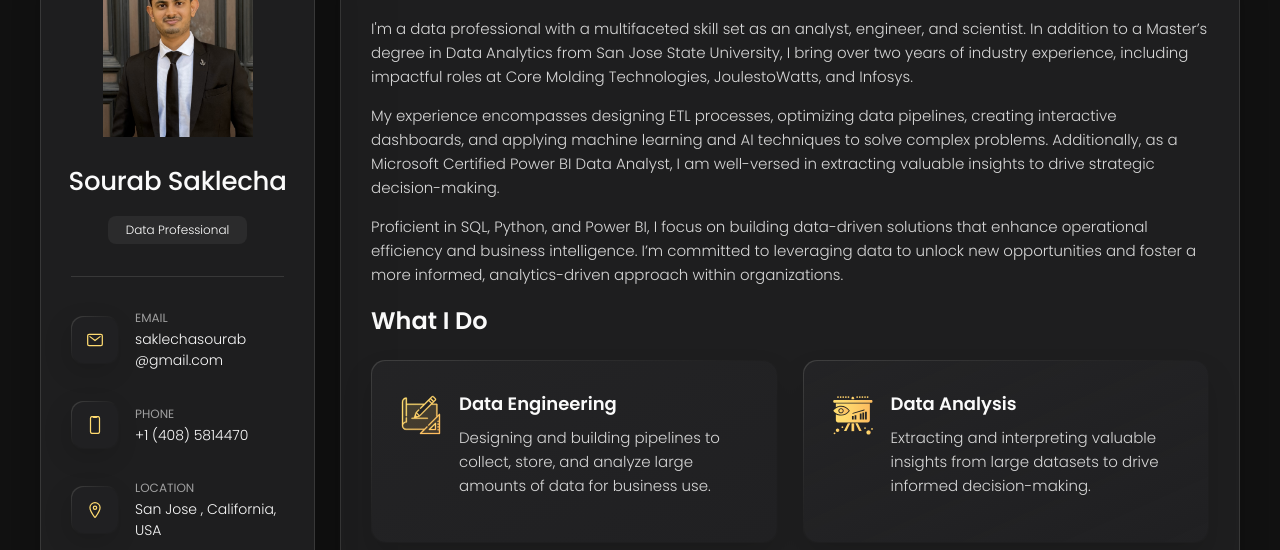
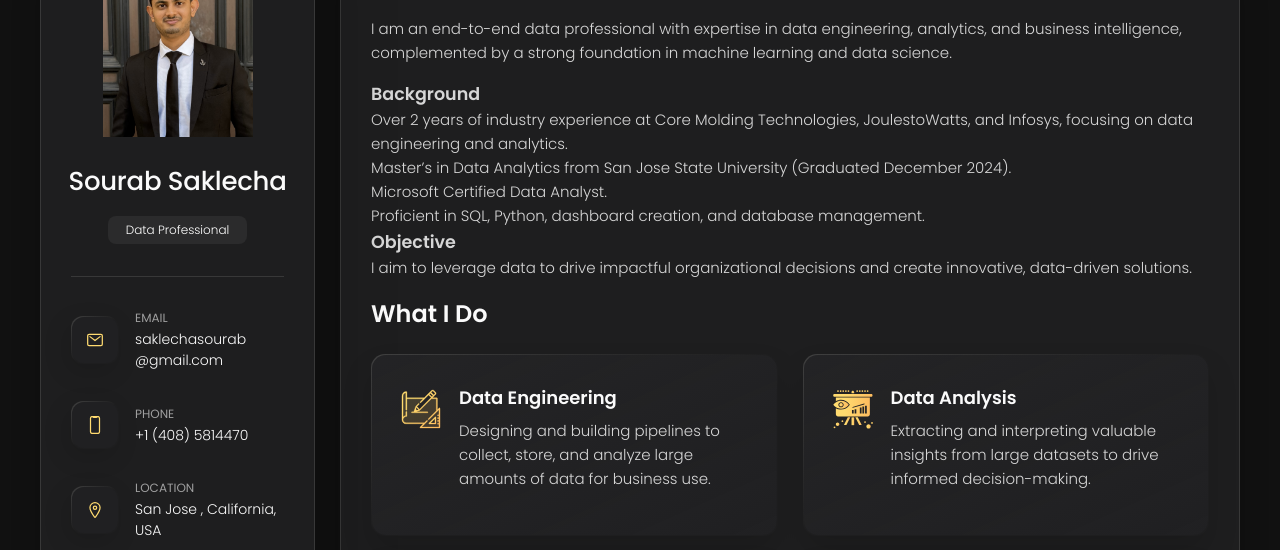
Before and after one commit to SSaklecha/SSaklecha.github.io, a plain HTML site: page index.html in a window 1280 px wide. Shown: the part 162-712 px from the top of the page. Drawn offline with nearby package versions, Linux system fonts and the light colour scheme.

Commit message:
Update index.html

```diff
--- a/index.html
+++ b/index.html
@@ -184,17 +184,18 @@
         </header>
 
         <section class="about-text">
-          <p>
-            I'm a data professional with a multifaceted skill set as an analyst, engineer, and scientist. In addition to a Master’s degree in Data Analytics from San Jose State University, I bring over two years of industry experience, including impactful roles at Core Molding Technologies, JoulestoWatts, and Infosys.
-          </p>
+          <p>I am an end-to-end data professional with expertise in data engineering, analytics, and business intelligence, complemented by a strong foundation in machine learning and data science.</p>
 
-          <p>
-            My experience encompasses designing ETL processes, optimizing data pipelines, creating interactive dashboards, and applying machine learning and AI techniques to solve complex problems. Additionally, as a Microsoft Certified Power BI Data Analyst, I am well-versed in extracting valuable insights to drive strategic decision-making.
-          </p>
+          <h3>Background</h3>
+          <ul>
+            <li>Over 2 years of industry experience at Core Molding Technologies, JoulestoWatts, and Infosys, focusing on data engineering and analytics.</li>
+            <li>Master’s in Data Analytics from San Jose State University (Graduated December 2024).</li>
+            <li>Microsoft Certified Data Analyst.</li>
+            <li>Proficient in SQL, Python, dashboard creation, and database management.</li>
+          </ul>
 
-          <p>
-            Proficient in SQL, Python, and Power BI, I focus on building data-driven solutions that enhance operational efficiency and business intelligence. I’m committed to leveraging data to unlock new opportunities and foster a more informed, analytics-driven approach within organizations.
-          </p>
+          <h3>Objective</h3>
+          <p>I aim to leverage data to drive impactful organizational decisions and create innovative, data-driven solutions.</p>
 
 
         <!--
```
